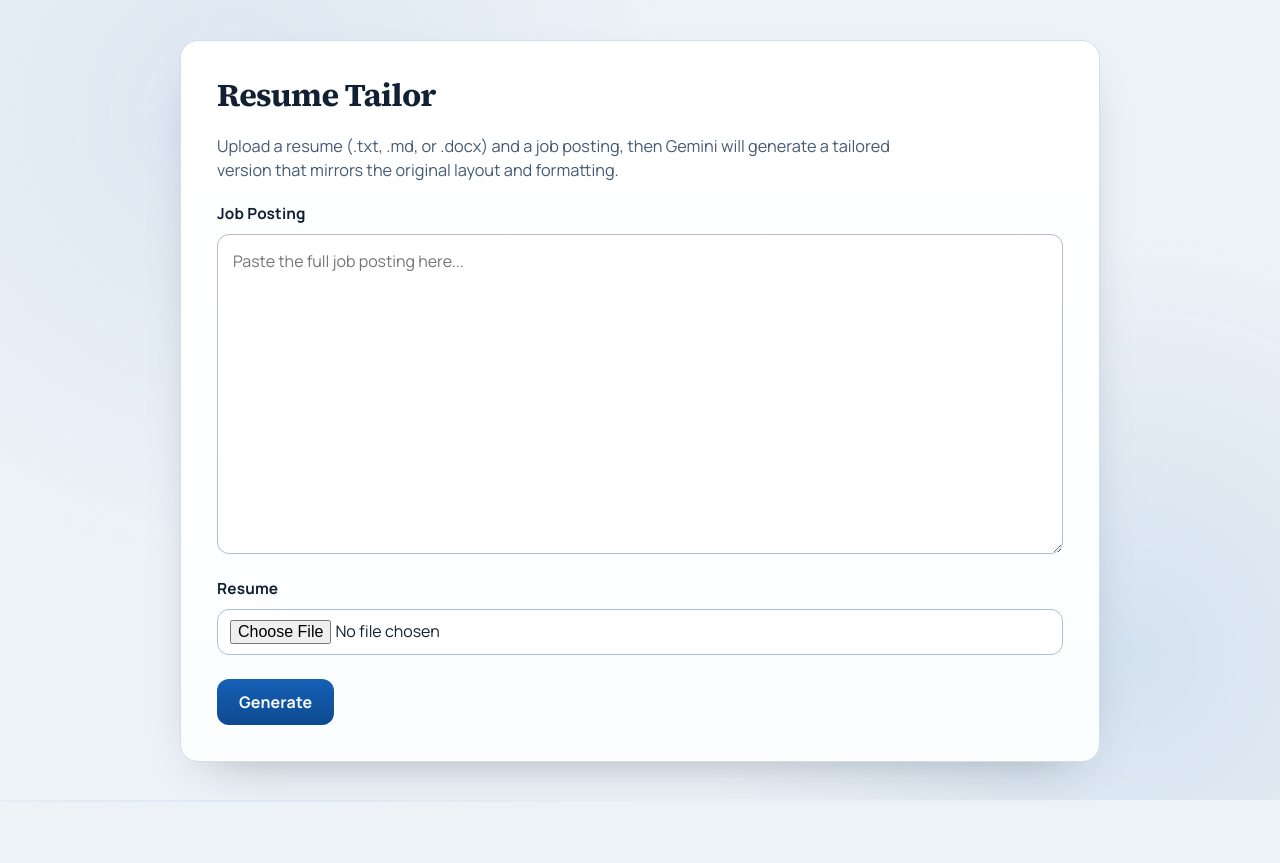
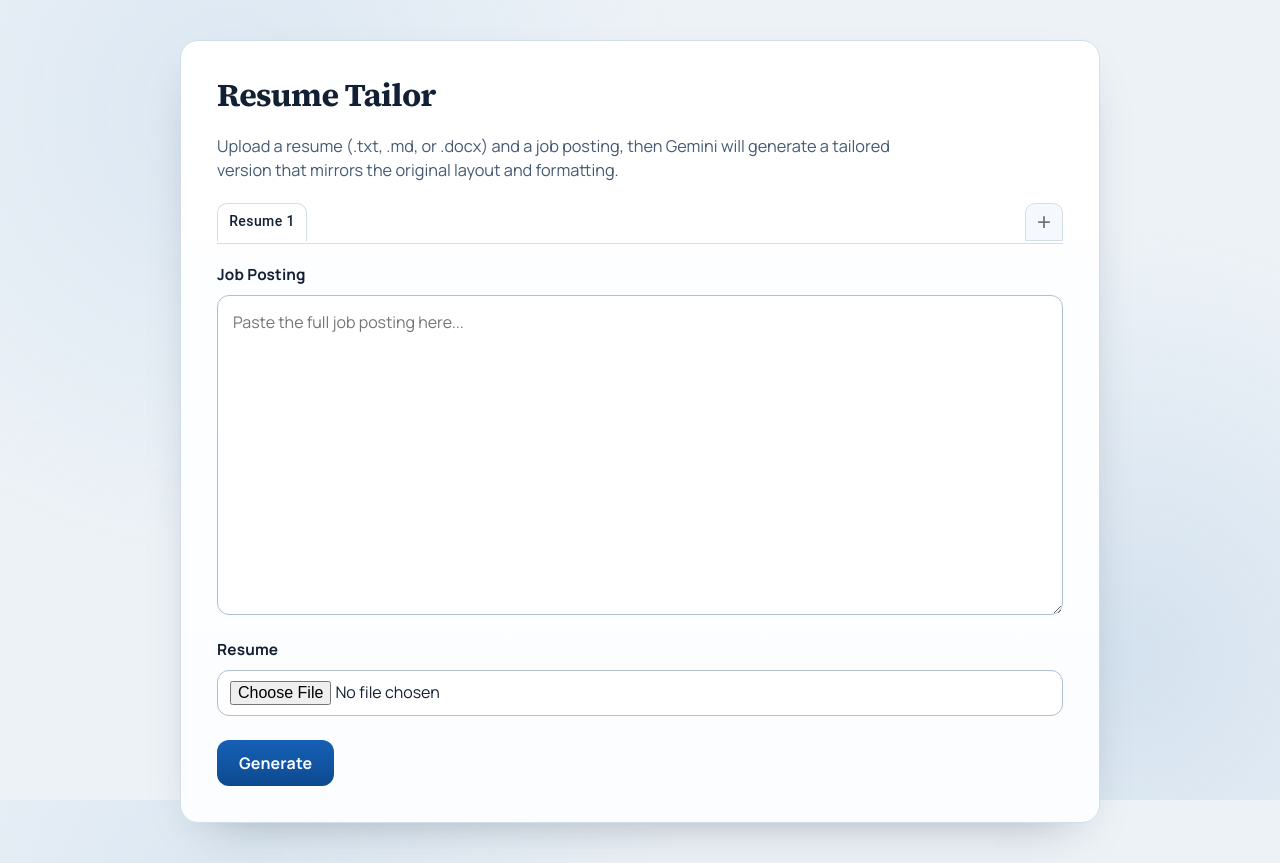
Before and after one commit to alexandergshaw/Resume-Tailor, a Next.js app in the folder hello-world/: page / in a window 1280 px wide. Before the commit the page ends 802 px from the top, so only its background shows below. Built offline with nearby package versions, Linux system fonts and the light colour scheme.

Commit message:
Add Emotion and MUI dependencies to enhance styling capabilities

```diff
--- a/hello-world/app/page.js
+++ b/hello-world/app/page.js
@@ -1,22 +1,81 @@
 "use client";
 
 import { useState } from "react";
+import { Box, IconButton, Tab, Tabs, Tooltip } from "@mui/material";
 import JSZip from "jszip";
 import styles from "./page.module.css";
 
 const WORDPROCESSINGML_NS =
   "http://schemas.openxmlformats.org/wordprocessingml/2006/main";
 
+function createTabId() {
+  if (typeof crypto !== "undefined" && crypto.randomUUID) {
+    return crypto.randomUUID();
+  }
+
+  return `tab-${Date.now()}-${Math.random().toString(36).slice(2, 9)}`;
+}
+
+function createResumeTab(index) {
+  return {
+    id: createTabId(),
+    title: `Resume ${index}`,
+    jobPosting: "",
+    resumeFile: null,
+    result: "",
+    resultLines: [],
+    generatedJobTitle: "",
+    error: "",
+    isSubmitting: false,
+    hasCompletedCall: false,
+    isDownloading: false,
+  };
+}
+
+const INITIAL_TAB = createResumeTab(1);
+
 export default function Home() {
-  const [jobPosting, setJobPosting] = useState("");
-  const [resumeFile, setResumeFile] = useState(null);
-  const [result, setResult] = useState("");
-  const [resultLines, setResultLines] = useState([]);
-  const [generatedJobTitle, setGeneratedJobTitle] = useState("");
-  const [error, setError] = useState("");
-  const [isSubmitting, setIsSubmitting] = useState(false);
-  const [hasCompletedCall, setHasCompletedCall] = useState(false);
-  const [isDownloading, setIsDownloading] = useState(false);
+  const [tabs, setTabs] = useState([INITIAL_TAB]);
+  const [activeTabId, setActiveTabId] = useState(INITIAL_TAB.id);
+
+  const activeTab = tabs.find((tab) => tab.id === activeTabId) || tabs[0];
+
+  function updateTab(tabId, updater) {
+    setTabs((currentTabs) =>
+      currentTabs.map((tab) => {
+        if (tab.id !== tabId) {
+          return tab;
+        }
+
+        if (typeof updater === "function") {
+          return updater(tab);
+        }
+
+        return { ...tab, ...updater };
+      }),
+    );
+  }
+
+  function addTab() {
+    const newTab = createResumeTab(tabs.length + 1);
+    setTabs((currentTabs) => [...currentTabs, newTab]);
+    setActiveTabId(newTab.id);
+  }
+
+  function closeTab(tabId) {
+    if (tabs.length === 1) {
+      return;
+    }
+
+    const closedTabIndex = tabs.findIndex((tab) => tab.id === tabId);
+    const updatedTabs = tabs.filter((tab) => tab.id !== tabId);
+    setTabs(updatedTabs);
+
+    if (activeTabId === tabId) {
+      const nextTab = updatedTabs[Math.max(0, closedTabIndex - 1)] || updatedTabs[0];
+      setActiveTabId(nextTab.id);
+    }
+  }
 
   function sanitizeFileNamePart(value) {
     return value
@@ -26,7 +85,10 @@ export default function Home() {
   }
 
   function getDownloadFileName() {
-    const cleanedTitle = sanitizeFileNamePart(generatedJobTitle || "").slice(0, 90);
+    const cleanedTitle = sanitizeFileNamePart(activeTab.generatedJobTitle || "").slice(
+      0,
+      90,
+    );
     return `Resume - ${cleanedTitle || "Target Role"}.docx`;
   }
 
@@ -234,25 +296,26 @@ export default function Home() {
   }
 
   async function handleDownloadDocx() {
-    if (!result.trim()) {
-      setError("Nothing to download yet. Generate a resume first.");
+    if (!activeTab.result.trim()) {
+      updateTab(activeTab.id, { error: "Nothing to download yet. Generate a resume first." });
       return;
     }
 
-    if (!isDocxResume(resumeFile)) {
-      setError(
-        "To preserve internal metadata and formatting exactly, upload the source resume as .docx.",
-      );
+    if (!isDocxResume(activeTab.resumeFile)) {
+      updateTab(activeTab.id, {
+        error:
+          "To preserve internal metadata and formatting exactly, upload the source resume as .docx.",
+      });
       return;
     }
 
-    setIsDownloading(true);
+    updateTab(activeTab.id, { isDownloading: true, error: "" });
 
     try {
       const blob = await buildDocxFromUploadedTemplate(
-        resumeFile,
-        result,
-        resultLines,
+        activeTab.resumeFile,
+        activeTab.result,
+        activeTab.resultLines,
       );
 
       const url = URL.createObjectURL(blob);
@@ -264,42 +327,51 @@ export default function Home() {
       link.remove();
       URL.revokeObjectURL(url);
     } catch (downloadError) {
-      setError(downloadError.message || "Unable to download DOCX file.");
+      updateTab(activeTab.id, {
+        error: downloadError.message || "Unable to download DOCX file.",
+      });
     } finally {
-      setIsDownloading(false);
+      updateTab(activeTab.id, { isDownloading: false });
     }
   }
 
   async function handleSubmit(event) {
     event.preventDefault();
 
-    setError("");
-    setResult("");
-    setResultLines([]);
-    setGeneratedJobTitle("");
-    setHasCompletedCall(false);
+    const tabId = activeTab.id;
+    const tabSnapshot = tabs.find((tab) => tab.id === tabId);
 
-    if (!jobPosting.trim()) {
-      setError("Please provide a job posting.");
+    updateTab(tabId, {
+      error: "",
+      result: "",
+      resultLines: [],
+      generatedJobTitle: "",
+      hasCompletedCall: false,
+    });
+
+    if (!tabSnapshot) {
       return;
     }
 
-    if (!resumeFile) {
-      setError("Please upload a resume file.");
+    if (!tabSnapshot.jobPosting.trim()) {
+      updateTab(tabId, { error: "Please provide a job posting." });
       return;
     }
 
-    setIsSubmitting(true);
+    if (!tabSnapshot.resumeFile) {
+      updateTab(tabId, { error: "Please upload a resume file." });
+      return;
+    }
+
+    updateTab(tabId, { isSubmitting: true });
 
     try {
       const formData = new FormData();
-      formData.append("jobPosting", jobPosting);
-      const templateLines = await buildTemplateLinesForUpload(resumeFile);
+      formData.append("jobPosting", tabSnapshot.jobPosting);
+      const templateLines = await buildTemplateLinesForUpload(tabSnapshot.resumeFile);
       formData.append("templateLines", JSON.stringify(templateLines));
 
-      if (resumeFile) {
-        formData.append("resume", resumeFile);
-      }
+      formData.append("resume", tabSnapshot.resumeFile);
 
       const response = await fetch("/api/tailor", {
         method: "POST",
@@ -312,17 +384,25 @@ export default function Home() {
         throw new Error(payload.error || "Failed to generate a response.");
       }
 
-      setResult(payload.result?.trim() || "No output returned from Gemini.");
-      setResultLines(Array.isArray(payload.resultLines) ? payload.resultLines : []);
-      setGeneratedJobTitle(
-        typeof payload.jobTitle === "string" ? payload.jobTitle.trim() : "",
-      );
-      setHasCompletedCall(true);
+      updateTab(tabId, (tab) => ({
+        ...tab,
+        result: payload.result?.trim() || "No output returned from Gemini.",
+        resultLines: Array.isArray(payload.resultLines) ? payload.resultLines : [],
+        generatedJobTitle:
+          typeof payload.jobTitle === "string" ? payload.jobTitle.trim() : "",
+        hasCompletedCall: true,
+        title:
+          typeof payload.jobTitle === "string" && payload.jobTitle.trim()
+            ? payload.jobTitle.trim().slice(0, 36)
+            : tab.title,
+      }));
     } catch (submitError) {
-      setError(submitError.message || "Unexpected error.");
-      setHasCompletedCall(true);
+      updateTab(tabId, {
+        error: submitError.message || "Unexpected error.",
+        hasCompletedCall: true,
+      });
     } finally {
-      setIsSubmitting(false);
+      updateTab(tabId, { isSubmitting: false });
     }
   }
 
@@ -336,6 +416,87 @@ export default function Home() {
           formatting.
         </p>
 
+        <Box className={styles.tabsBar}>
+          <Tabs
+            value={activeTab.id}
+            onChange={(_, value) => setActiveTabId(value)}
+            variant="scrollable"
+            scrollButtons="auto"
+            sx={{
+              minHeight: 0,
+              flex: 1,
+              "& .MuiTab-root": {
+                minHeight: 38,
+                textTransform: "none",
+                border: "1px solid var(--border)",
+                borderBottom: "none",
+                borderTopLeftRadius: 10,
+                borderTopRightRadius: 10,
+                marginRight: "6px",
+                backgroundColor: "var(--bg-soft)",
+                color: "var(--text-secondary)",
+                padding: "6px 10px",
+              },
+              "& .MuiTab-root.Mui-selected": {
+                color: "var(--text-primary)",
+                backgroundColor: "var(--bg-surface)",
+              },
+              "& .MuiTabs-indicator": {
+                display: "none",
+              },
+            }}
+          >
+            {tabs.map((tab) => (
+              <Tab
+                key={tab.id}
+                value={tab.id}
+                label={
+                  <Box sx={{ display: "inline-flex", alignItems: "center", gap: 1 }}>
+                    <span>{tab.title}</span>
+                    {tabs.length > 1 ? (
+                      <Box
+                        component="span"
+                        sx={{
+                          display: "inline-flex",
+                          alignItems: "center",
+                          justifyContent: "center",
+                          width: 16,
+                          height: 16,
+                          borderRadius: "50%",
+                          fontSize: 12,
+                          lineHeight: 1,
+                          "&:hover": { backgroundColor: "rgba(0,0,0,0.1)" },
+                        }}
+                        onClick={(event) => {
+                          event.stopPropagation();
+                          closeTab(tab.id);
+                        }}
+                      >
+                        x
+                      </Box>
+                    ) : null}
+                  </Box>
+                }
+              />
+            ))}
+          </Tabs>
+          <Tooltip title="New tab">
+            <IconButton
+              aria-label="Add new tab"
+              onClick={addTab}
+              sx={{
+                border: "1px solid var(--border)",
+                borderRadius: "10px 10px 0 0",
+                width: 38,
+                height: 38,
+                backgroundColor: "var(--bg-soft)",
+              }}
+            >
+              +
+            </IconButton>
+          </Tooltip>
+        </Box>
+
         <form className={styles.form} onSubmit={handleSubmit}>
           <div className={styles.fieldGroup}>
             <label htmlFor="job-posting" className={styles.label}>
@@ -346,8 +507,10 @@ export default function Home() {
               name="jobPosting"
               className={styles.textarea}
               placeholder="Paste the full job posting here..."
-              value={jobPosting}
-              onChange={(event) => setJobPosting(event.target.value)}
+              value={activeTab.jobPosting}
+              onChange={(event) => {
+                updateTab(activeTab.id, { jobPosting: event.target.value });
+              }}
             />
           </div>
 
@@ -362,27 +525,27 @@ export default function Home() {
               className={styles.fileInput}
               accept=".txt,.md,.markdown,.docx"
               onChange={(event) => {
-                setResumeFile(event.target.files?.[0] || null);
+                updateTab(activeTab.id, { resumeFile: event.target.files?.[0] || null });
               }}
             />
           </div>
 
-          <button className={styles.button} type="submit" disabled={isSubmitting}>
-            {isSubmitting ? "Generating..." : "Generate"}
+          <button className={styles.button} type="submit" disabled={activeTab.isSubmitting}>
+            {activeTab.isSubmitting ? "Generating..." : "Generate"}
           </button>
         </form>
 
-        {error ? <p className={styles.error}>{error}</p> : null}
+        {activeTab.error ? <p className={styles.error}>{activeTab.error}</p> : null}
 
-        {hasCompletedCall && result ? (
+        {activeTab.hasCompletedCall && activeTab.result ? (
           <section className={styles.resultSection}>
             <button
               type="button"
               className={styles.secondaryButton}
               onClick={handleDownloadDocx}
-              disabled={isDownloading}
+              disabled={activeTab.isDownloading}
             >
-              {isDownloading ? "Preparing DOCX..." : "Download Resume"}
+              {activeTab.isDownloading ? "Preparing DOCX..." : "Download Resume"}
             </button>
           </section>
         ) : null}
--- a/hello-world/app/page.module.css
+++ b/hello-world/app/page.module.css
@@ -17,6 +17,14 @@
   border-radius: 18px;
   background: linear-gradient(180deg, var(--bg-surface) 0%, #fbfdff 100%);
   box-shadow: var(--shadow);
+}
+
+.tabsBar {
+  display: flex;
+  align-items: center;
+  gap: 8px;
+  border-bottom: 1px solid var(--border);
+  padding-bottom: 2px;
 }
 
 .title {
--- a/hello-world/package.json
+++ b/hello-world/package.json
@@ -9,7 +9,10 @@
     "lint": "eslint"
   },
   "dependencies": {
+    "@emotion/react": "^11.14.0",
+    "@emotion/styled": "^11.14.1",
     "@google/genai": "^2.6.0",
+    "@mui/material": "^9.0.1",
     "docx": "^9.6.1",
     "jszip": "^3.10.1",
     "mammoth": "^1.12.0",
```
Also changed, not shown: 1 other file (tests, documents, lock files or other folders).
